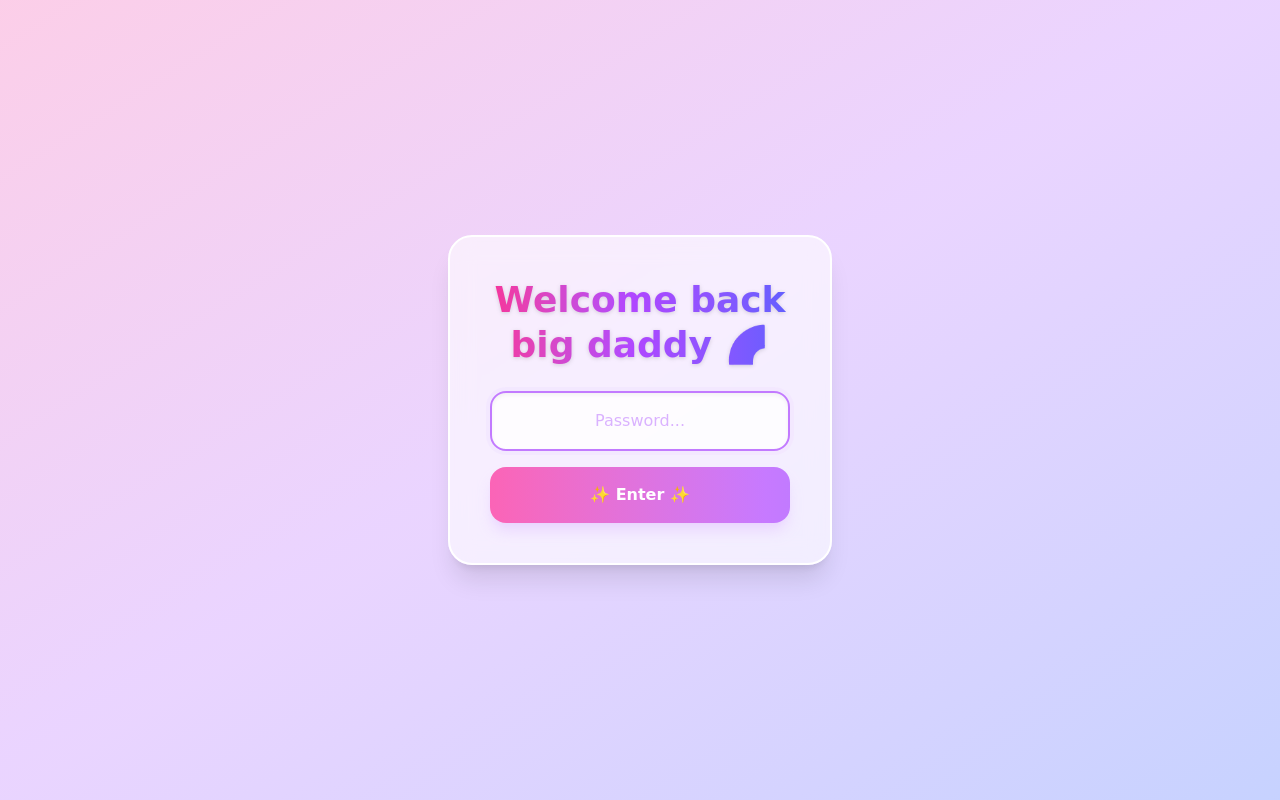
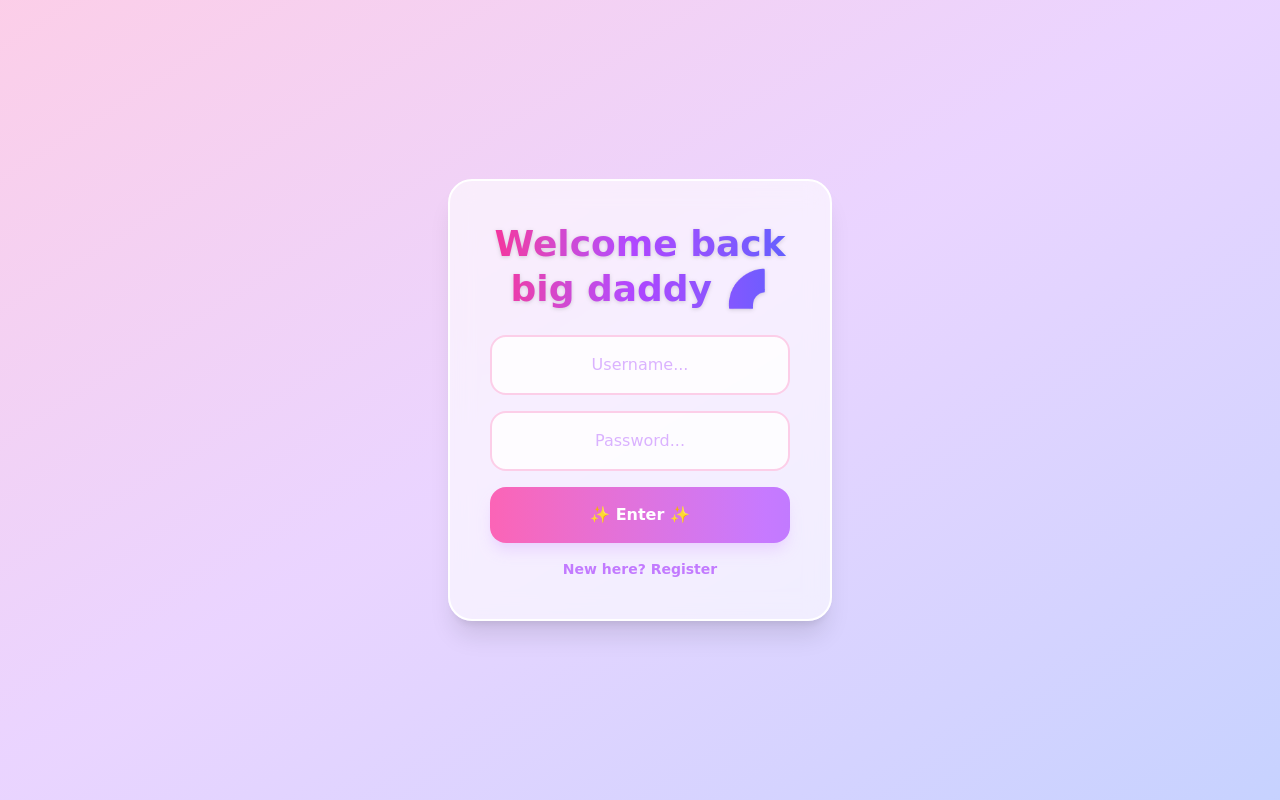
Before and after one commit to AlonDlv/Penalytics, a React (Vite) app: page /login in a window 1280 px wide. Built offline with nearby package versions, Linux system fonts and the light colour scheme.

Commit message:
updated login and register

```diff
--- a/src/App.jsx
+++ b/src/App.jsx
@@ -1,5 +1,10 @@
 import { useState, useEffect } from 'react';
-import Analytics from './Analytics'; // Import the new page
+import { BrowserRouter, Routes, Route, useNavigate, Navigate } from 'react-router-dom';
+import axios from 'axios';
+import Analytics from './Analytics';
+
+// --- Configuration ---
+const API_URL = 'http://127.0.0.1:8000';
 
 // --- Constants & Emojis ---
 const LOCATIONS = ['Bed', 'Shower', 'Toilet', 'Court', 'Funeral', 'Dentist', 'Church', 'Other'];
@@ -23,16 +28,78 @@ const MOODS_AFTER = {
   'Other': 'QA'
 };
 
-// --- Components ---
+// --- Auth Components ---
 
-const Login = ({ onLogin }) => {
-  const [pass, setPass] = useState('');
-  const [error, setError] = useState(false);
+const Register = () => {
+  const [username, setUsername] = useState('');
+  const [password, setPassword] = useState('');
+  const [error, setError] = useState('');
+  const navigate = useNavigate();
 
-  const handleSubmit = (e) => {
+  const handleRegister = async (e) => {
     e.preventDefault();
-    if (pass === '1234') onLogin();
-    else setError(true);
+    try {
+      await axios.post(`${API_URL}/register`, { username, password });
+      alert('Account created! Please log in. 🌈');
+      navigate('/login');
+    } catch (err) {
+      setError('Username taken or error occurred 😔');
+    }
+  };
+
+  return (
+    <div className="flex flex-col items-center justify-center min-h-screen bg-gradient-to-br from-pink-200 via-purple-200 to-indigo-200 p-6">
+      <div className="bg-white/60 backdrop-blur-md p-10 rounded-3xl shadow-xl border-2 border-white w-full max-w-sm flex flex-col items-center gap-6">
+        <h1 className="text-3xl font-extrabold text-transparent bg-clip-text bg-gradient-to-r from-pink-500 via-purple-500 to-indigo-500 text-center leading-tight">
+          New Player? 🐣
+        </h1>
+        <form onSubmit={handleRegister} className="w-full flex flex-col gap-4">
+          <input
+            type="text" placeholder="Username"
+            className="bg-white/80 border-2 border-pink-200 rounded-2xl p-4 text-center text-purple-700 outline-none focus:border-purple-400"
+            value={username} onChange={(e) => setUsername(e.target.value)}
+          />
+          <input
+            type="password" placeholder="Password"
+            className="bg-white/80 border-2 border-pink-200 rounded-2xl p-4 text-center text-purple-700 outline-none focus:border-purple-400"
+            value={password} onChange={(e) => setPassword(e.target.value)}
+          />
+          <button type="submit" className="bg-gradient-to-r from-pink-400 to-purple-400 hover:from-pink-500 hover:to-purple-500 text-white font-bold py-4 rounded-2xl shadow-lg transition-all cursor-pointer">
+            ✨ Sign Up ✨
+          </button>
+          {error && <p className="text-red-400 text-center font-bold">{error}</p>}
+          <p onClick={() => navigate('/login')} className="text-center text-purple-400 cursor-pointer hover:underline text-sm font-bold">
+            Already have an account? Login
+          </p>
+        </form>
+      </div>
+    </div>
+  );
+};
+
+const Login = ({ setToken }) => {
+  const [username, setUsername] = useState('');
+  const [password, setPassword] = useState('');
+  const [error, setError] = useState('');
+  const navigate = useNavigate();
+
+  const handleLogin = async (e) => {
+    e.preventDefault();
+    try {
+      // Form Data format for OAuth2
+      const params = new URLSearchParams();
+      params.append('username', username);
+      params.append('password', password);
+
+      const response = await axios.post(`${API_URL}/token`, params);
+
+      const token = response.data.access_token;
+      setToken(token);
+      localStorage.setItem('penalytics_token', token);
+      navigate('/');
+    } catch (err) {
+      setError('Wrong credentials! 🥺');
+    }
   };
 
   return (
@@ -41,24 +108,31 @@ const Login = ({ onLogin }) => {
         <h1 className="text-4xl font-extrabold text-transparent bg-clip-text bg-gradient-to-r from-pink-500 via-purple-500 to-indigo-500 text-center leading-tight drop-shadow-sm">
           Welcome back big daddy 🌈
         </h1>
-        <form onSubmit={handleSubmit} className="w-full flex flex-col gap-4">
+        <form onSubmit={handleLogin} className="w-full flex flex-col gap-4">
           <input
-            type="password"
-            placeholder="Password..."
-            className="bg-white/80 border-2 border-pink-200 rounded-2xl p-4 text-center text-purple-700 placeholder-purple-300 focus:outline-none focus:border-purple-400 focus:ring-4 focus:ring-purple-100 transition-all shadow-inner"
-            value={pass}
-            onChange={(e) => setPass(e.target.value)}
-            autoFocus
+            type="text" placeholder="Username..."
+            className="bg-white/80 border-2 border-pink-200 rounded-2xl p-4 text-center text-purple-700 placeholder-purple-300 focus:outline-none focus:border-purple-400 transition-all"
+            value={username} onChange={(e) => setUsername(e.target.value)}
+          />
+          <input
+            type="password" placeholder="Password..."
+            className="bg-white/80 border-2 border-pink-200 rounded-2xl p-4 text-center text-purple-700 placeholder-purple-300 focus:outline-none focus:border-purple-400 transition-all"
+            value={password} onChange={(e) => setPassword(e.target.value)}
           />
           <button type="submit" className="bg-gradient-to-r from-pink-400 to-purple-400 hover:from-pink-500 hover:to-purple-500 text-white font-bold py-4 rounded-2xl shadow-lg shadow-purple-200 active:scale-95 transition-all cursor-pointer">
             ✨ Enter ✨
           </button>
-          {error && <p className="text-red-400 text-center font-bold bg-red-50 p-2 rounded-lg">Wrong password! 🥺</p>}
+          {error && <p className="text-red-400 text-center font-bold bg-red-50 p-2 rounded-lg">{error}</p>}
+          <p onClick={() => navigate('/register')} className="text-center text-purple-400 cursor-pointer hover:underline text-sm font-bold">
+            New here? Register
+          </p>
         </form>
       </div>
     </div>
   );
 };
+
+// --- Dashboard & Form Components (Preserved) ---
 
 const TagInput = ({ tags, setTags }) => {
   const [input, setInput] = useState('');
@@ -188,7 +262,7 @@ const LogForm = ({ onSave, onCancel }) => {
         </div>
       )}
 
-      {/* Moods Container (FIXED LAYOUT) */}
+      {/* Moods Container */}
       <div className="grid grid-cols-2 gap-4">
         {/* Moods Before */}
         <div className="bg-orange-50 p-4 rounded-2xl border-2 border-orange-100">
@@ -241,16 +315,17 @@ const LogForm = ({ onSave, onCancel }) => {
   );
 };
 
-// --- Main App ---
-
-export default function App() {
-  const [isAuthenticated, setIsAuthenticated] = useState(false);
+// --- Main Dashboard Logic ---
+const Dashboard = ({ token, onLogout }) => {
   const [view, setView] = useState('dashboard'); // dashboard | form | analytics
+  // Note: For now, logs are still kept in localStorage to prevent data shape mismatch
+  // with the simple backend we built. We will update the backend model in the future.
   const [logs, setLogs] = useState(() => JSON.parse(localStorage.getItem('penalytics_logs')) || []);
 
   useEffect(() => localStorage.setItem('penalytics_logs', JSON.stringify(logs)), [logs]);
 
-  const handleSave = (newLog) => {
+  const handleSave = async (newLog) => {
+    // In the future: await axios.post(`${API_URL}/logs/add`, newLog, { headers: { Authorization: `Bearer ${token}` } });
     setLogs([newLog, ...logs]);
     setView('dashboard');
   };
@@ -260,8 +335,6 @@ export default function App() {
       setLogs(logs.filter(log => log.id !== id));
     }
   };
-
-  if (!isAuthenticated) return <Login onLogin={() => setIsAuthenticated(true)} />;
 
   if (view === 'analytics') {
     return (
@@ -276,9 +349,12 @@ export default function App() {
 
       {view === 'dashboard' && (
         <>
-          <h1 className="text-4xl font-black text-transparent bg-clip-text bg-gradient-to-r from-blue-400 via-purple-400 to-pink-400 mb-8 tracking-tight drop-shadow-sm">
-            Penalytics 🍭
-          </h1>
+          <div className='flex justify-between w-full max-w-md items-center mb-8'>
+             <h1 className="text-4xl font-black text-transparent bg-clip-text bg-gradient-to-r from-blue-400 via-purple-400 to-pink-400 tracking-tight drop-shadow-sm">
+              Penalytics 🍭
+            </h1>
+            <button onClick={onLogout} className="text-xs font-bold text-slate-400 bg-white/50 px-3 py-1 rounded-full hover:bg-red-100 hover:text-red-500 transition">Logout</button>
+          </div>
 
           <div className="flex gap-4 mb-12">
             <button
@@ -333,4 +409,25 @@ export default function App() {
       {view === 'form' && <LogForm onSave={handleSave} onCancel={() => setView('dashboard')} />}
     </div>
   );
+};
+
+// --- Main App Router ---
+
+export default function App() {
+  const [token, setToken] = useState(localStorage.getItem('penalytics_token'));
+
+  const handleLogout = () => {
+    setToken(null);
+    localStorage.removeItem('penalytics_token');
+  };
+
+  return (
+    <BrowserRouter>
+      <Routes>
+        <Route path="/login" element={!token ? <Login setToken={setToken} /> : <Navigate to="/" />} />
+        <Route path="/register" element={!token ? <Register /> : <Navigate to="/" />} />
+        <Route path="/" element={token ? <Dashboard token={token} onLogout={handleLogout} /> : <Navigate to="/login" />} />
+      </Routes>
+    </BrowserRouter>
+  );
 }
--- /dev/null
+++ b/src/pages/Login.jsx
@@ -0,0 +1,64 @@
+import { useState } from 'react';
+import axios from 'axios';
+import { useNavigate } from 'react-router-dom';
+
+function Login() {
+  const [username, setUsername] = useState('');
+  const [password, setPassword] = useState('');
+  const [error, setError] = useState('');
+  const navigate = useNavigate();
+
+  const handleLogin = async (e) => {
+    e.preventDefault();
+    try {
+      // 1. Send data to your FastAPI backend
+      // We use URLSearchParams because FastAPI expects 'form-data' for OAuth2
+      const params = new URLSearchParams();
+      params.append('username', username);
+      params.append('password', password);
+
+      const response = await axios.post('http://127.0.0.1:8000/token', params);
+
+      // 2. Save the token securely
+      localStorage.setItem('token', response.data.access_token);
+
+      // 3. Move to the main app
+      alert('Login Successful!');
+      navigate('/dashboard'); // Change this to wherever you want to go after login
+
+    } catch (err) {
+      setError('Invalid username or password');
+      console.error(err);
+    }
+  };
+
+  return (
+    <div style={{ maxWidth: '300px', margin: 'auto', padding: '20px' }}>
+      <h2>Login to Penalytics</h2>
+      {error && <p style={{ color: 'red' }}>{error}</p>}
+      <form onSubmit={handleLogin}>
+        <div style={{ marginBottom: '10px' }}>
+          <input
+            type="text"
+            placeholder="Username"
+            value={username}
+            onChange={(e) => setUsername(e.target.value)}
+            style={{ width: '100%', padding: '8px' }}
+          />
+        </div>
+        <div style={{ marginBottom: '10px' }}>
+          <input
+            type="password"
+            placeholder="Password"
+            value={password}
+            onChange={(e) => setPassword(e.target.value)}
+            style={{ width: '100%', padding: '8px' }}
+          />
+        </div>
+        <button type="submit" style={{ width: '100%', padding: '10px' }}>Login</button>
+      </form>
+    </div>
+  );
+}
+
+export default Login;
--- /dev/null
+++ b/src/pages/Register.jsx
@@ -0,0 +1,57 @@
+import { useState } from 'react';
+import axios from 'axios';
+import { useNavigate } from 'react-router-dom';
+
+function Register() {
+  const [username, setUsername] = useState('');
+  const [password, setPassword] = useState('');
+  const [error, setError] = useState('');
+  const navigate = useNavigate();
+
+  const handleRegister = async (e) => {
+    e.preventDefault();
+    try {
+      await axios.post('http://127.0.0.1:8000/register', {
+        username,
+        password
+      });
+
+      alert('Registration Successful! Please login.');
+      navigate('/login');
+
+    } catch (err) {
+      setError('Username already exists or error occurred');
+      console.error(err);
+    }
+  };
+
+  return (
+    <div style={{ maxWidth: '300px', margin: 'auto', padding: '20px' }}>
+      <h2>Create Account</h2>
+      {error && <p style={{ color: 'red' }}>{error}</p>}
+      <form onSubmit={handleRegister}>
+        <div style={{ marginBottom: '10px' }}>
+          <input
+            type="text"
+            placeholder="Choose Username"
+            value={username}
+            onChange={(e) => setUsername(e.target.value)}
+            style={{ width: '100%', padding: '8px' }}
+          />
+        </div>
+        <div style={{ marginBottom: '10px' }}>
+          <input
+            type="password"
+            placeholder="Choose Password"
+            value={password}
+            onChange={(e) => setPassword(e.target.value)}
+            style={{ width: '100%', padding: '8px' }}
+          />
+        </div>
+        <button type="submit" style={{ width: '100%', padding: '10px' }}>Register</button>
+      </form>
+    </div>
+  );
+}
+
+export default Register;
```
